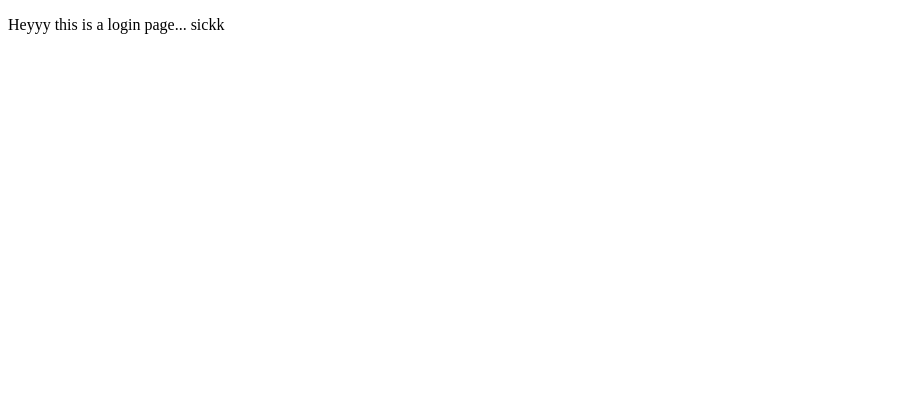
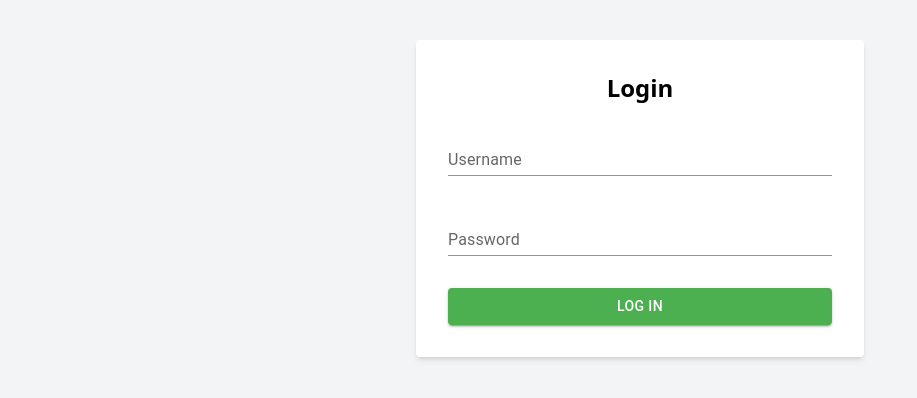
Before and after one commit to ranimxm/brush-buddies, a React (Vite) app in the folder frontend/: page / in a window 1280 px wide. Shown: the top 398 px of the page, without its empty margins (0-917 px from the left). Built offline with nearby package versions, Linux system fonts and the light colour scheme.

Commit message:
adding login page

```diff
--- a/frontend/package.json
+++ b/frontend/package.json
@@ -16,6 +16,9 @@
     "postinstall": "npm run format"
   },
   "dependencies": {
+    "@emotion/react": "^11.11.4",
+    "@emotion/styled": "^11.11.5",
+    "@mui/material": "^5.15.21",
     "react": "^18.3.1",
     "react-dom": "^18.3.1",
     "react-helmet-async": "^2.0.5",
--- a/frontend/src/main.tsx
+++ b/frontend/src/main.tsx
@@ -3,12 +3,17 @@ import ReactDOM from "react-dom/client";
 import { App } from "./App";
 import { BrowserRouter } from "react-router-dom";
 import { HelmetProvider } from "react-helmet-async";
+import "./styles/index.css";
+import { muiTheme } from "./styles/mui-theme";
+import { ThemeProvider } from "@emotion/react";
 
 ReactDOM.createRoot(document.getElementById("root")!).render(
   <React.StrictMode>
     <BrowserRouter>
       <HelmetProvider>
-        <App />
+        <ThemeProvider theme={muiTheme}>
+          <App />
+        </ThemeProvider>
       </HelmetProvider>
     </BrowserRouter>
   </React.StrictMode>,
--- a/frontend/src/pages/login.tsx
+++ b/frontend/src/pages/login.tsx
@@ -1,14 +1,93 @@
 import { Helmet } from "react-helmet-async";
+import { TextField, Button } from "@mui/material";
+import { SetStateAction, useState } from "react";
 
 export const Login = () => {
+  const [nameInput, setNameInput] = useState("");
+  const [passwordInput, setPasswordInput] = useState("");
+  const [error, setError] = useState({ name: "", password: "" });
+
+  const handleNameChange = (e: {
+    target: { value: SetStateAction<string> };
+  }) => {
+    setNameInput(e.target.value);
+    if (e.target.value) {
+      setError((prev) => ({ ...prev, name: "" }));
+    }
+  };
+  const handlePasswordChange = (e: {
+    target: { value: SetStateAction<string> };
+  }) => {
+    setPasswordInput(e.target.value);
+    if (e.target.value) {
+      setError((prev) => ({ ...prev, password: "" }));
+    }
+  };
+
+  const validateForm = () => {
+    let valid = true;
+    const errors = { name: "", password: "" };
+
+    if (!nameInput) {
+      valid = false;
+      errors.name = "Username is required";
+    }
+    if (!passwordInput) {
+      valid = false;
+      errors.password = "Password is required";
+    }
+
+    setError(errors);
+    return valid;
+  };
+
+  const submitForm = (e: { preventDefault: () => void }) => {
+    e.preventDefault();
+    if (validateForm()) {
+      console.log("form is submitted!");
+    }
+  };
   return (
     <>
       <Helmet>
         <title>Log in</title>
       </Helmet>
-      <div>
-        <p>Heyyy this is a login page... sickk</p>
-      </div>
+      <section className="flex flex-col items-center min-h-screen py-10">
+        <div className="w-full max-w-md p-8 bg-white rounded shadow-md">
+          <h1 className="text-2xl font-bold mb-6 text-center">Login</h1>
+          <form onSubmit={submitForm}>
+            <div className="flex flex-col items-center gap-4">
+              <TextField
+                fullWidth
+                label="Username"
+                variant="standard"
+                onChange={handleNameChange}
+                error={!!error.name}
+                helperText={error.name}
+                sx={{ height: "4em" }}
+              />
+              <TextField
+                fullWidth
+                label="Password"
+                variant="standard"
+                type="password"
+                onChange={handlePasswordChange}
+                error={!!error.password}
+                helperText={error.password || " "}
+                sx={{ height: "4em" }}
+              />
+              <Button
+                fullWidth
+                variant="contained"
+                type="submit"
+                sx={{ color: "white" }}
+              >
+                Log in
+              </Button>
+            </div>
+          </form>
+        </div>
+      </section>
     </>
   );
 };
--- /dev/null
+++ b/frontend/src/styles/index.css
@@ -0,0 +1,9 @@
+@tailwind base;
+@tailwind components;
+@tailwind utilities;
+
+body,
+#root {
+    font-weight: 500;
+    @apply bg-gray-100;
+}
--- /dev/null
+++ b/frontend/src/styles/mui-theme.tsx
@@ -0,0 +1,12 @@
+import { createTheme } from "@mui/material/styles";
+
+export const muiTheme = createTheme({
+  palette: {
+    primary: {
+      main: "#4CAF50",
+    },
+    secondary: {
+      main: "#FF5722",
+    },
+  },
+});
```
Also changed, not shown: 1 other file (tests, documents, lock files or other folders).
